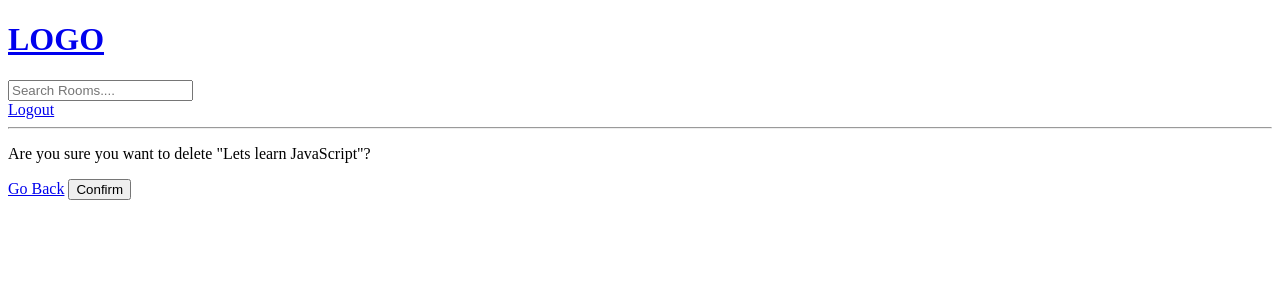
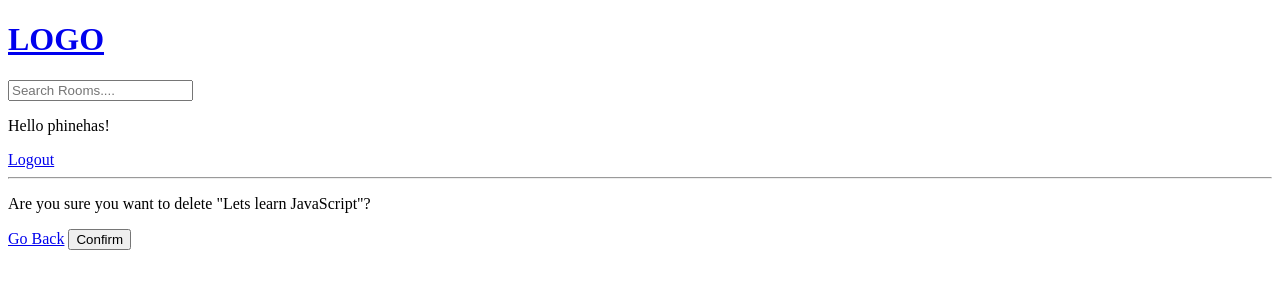
Before and after one commit to MachariaP/StudyBud, a Django app: template studybud/base/templates/base/delete.html in a window 1280 px wide. Shown: the top 300 px of the page. Run offline with Django 5.2, Linux system fonts and the light colour scheme; the template is opened without the code that fills it: values that come from a table or form of the project are taken from there, others are empty; a user stored in the database is signed in; data comes from the database, SQL or seed files in the repository; parts of the project's set-up code (start-up, migrations or seed data) failed here and were passed over.

Commit message:
Add greeting message for authenticated users to enhance personalization in navigation.

```diff
--- a/studybud/templates/navbar.html
+++ b/studybud/templates/navbar.html
@@ -7,6 +7,7 @@
 </form>
 
 {% if request.user.is_authenticated %}
+<P>Hello {{request.user}}!</P>
 <a href="{% url 'logout' %}">Logout</a>
 {% else %}
 
```
